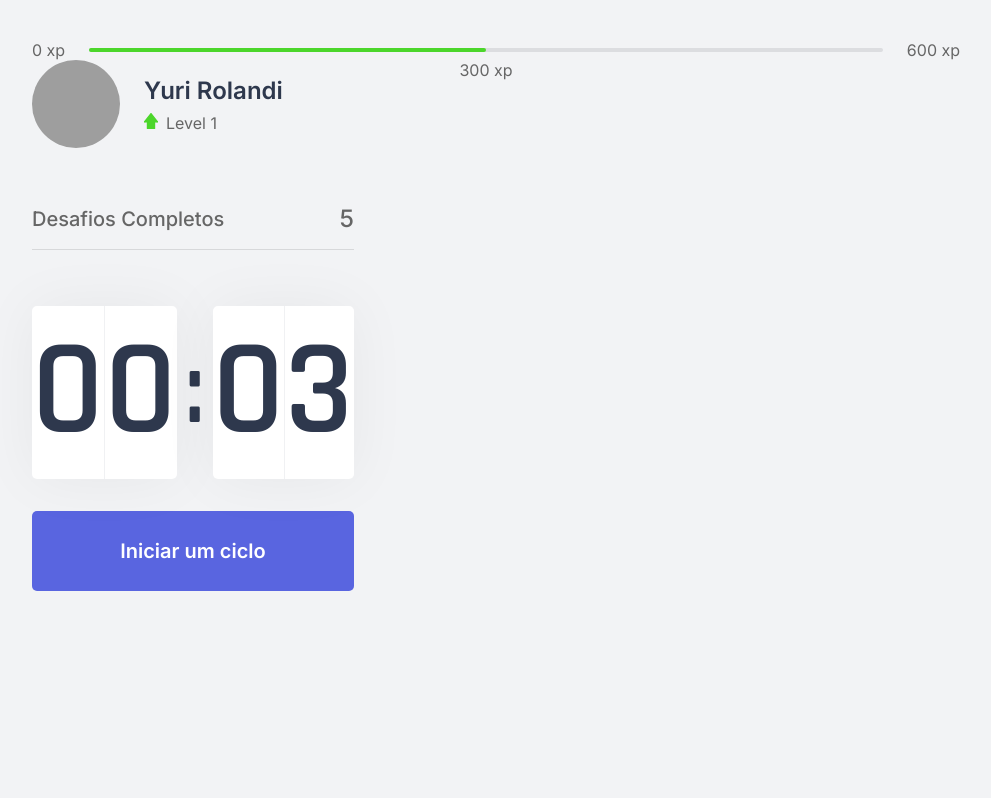
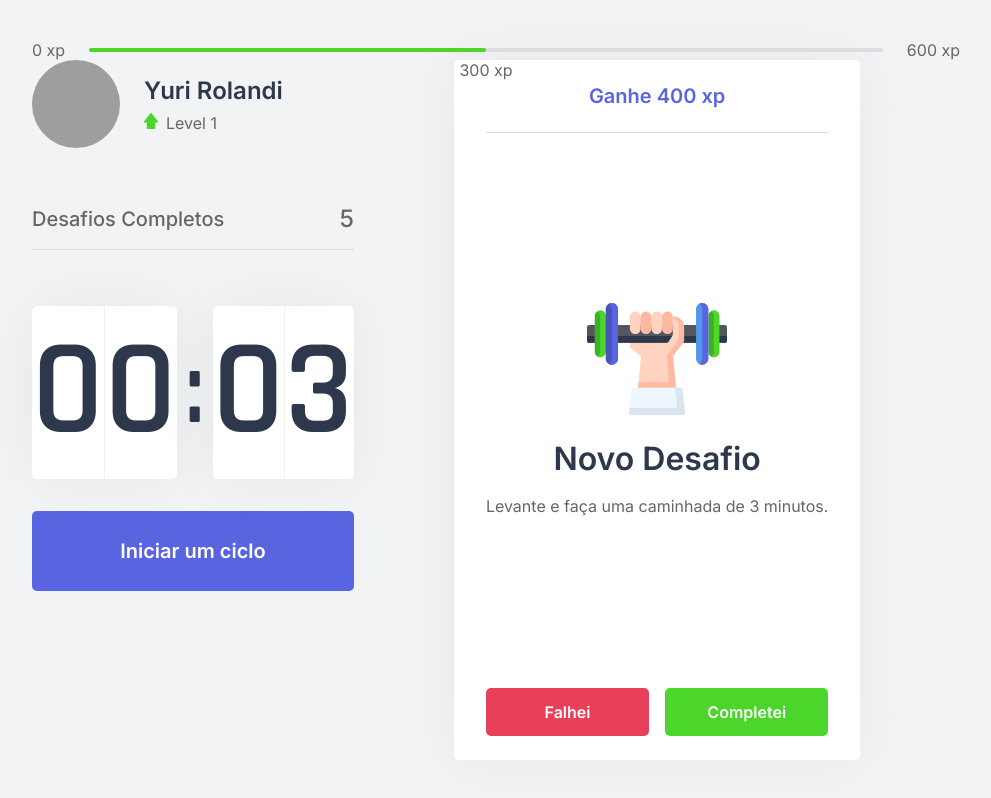
Before and after one commit to yurirolandi/Nlw04, a Next.js app: page / in a window 1280 px wide. Shown: the whole page, without its empty margins (144-1135 px from the left). Built offline with nearby package versions, Linux system fonts and the light colour scheme; grey boxes are pictures that could not be loaded.

Commit message:
feat: chalenge

```diff
--- a/src/pages/index.tsx
+++ b/src/pages/index.tsx
@@ -1,6 +1,7 @@
 import { CompletedChallenges } from "../components/CompletedChallenges/CompletedChallenges";
 import { Countdown } from "../components/Countdown/Countdown";
 import ExperienceBar from "../components/ExperienceBar/ExperienceBar";
+import { ChallengeBox } from "../components/ChallengeBox/ChallengeBox";
 import Profile from "../components/Perfil/Perfil";
 import styles from "../style/pages/Home.module.css";
 import Head from 'next/head';
@@ -19,7 +20,9 @@ export default function Home() {
           <CompletedChallenges />
           <Countdown />
         </div>
-        <div></div>
+        <div>
+          <ChallengeBox />
+        </div>
       </section>
     </div>
   );
```
Also changed, not shown: src/components/Perfil/Perfil.tsx (+4 -3 lines).
